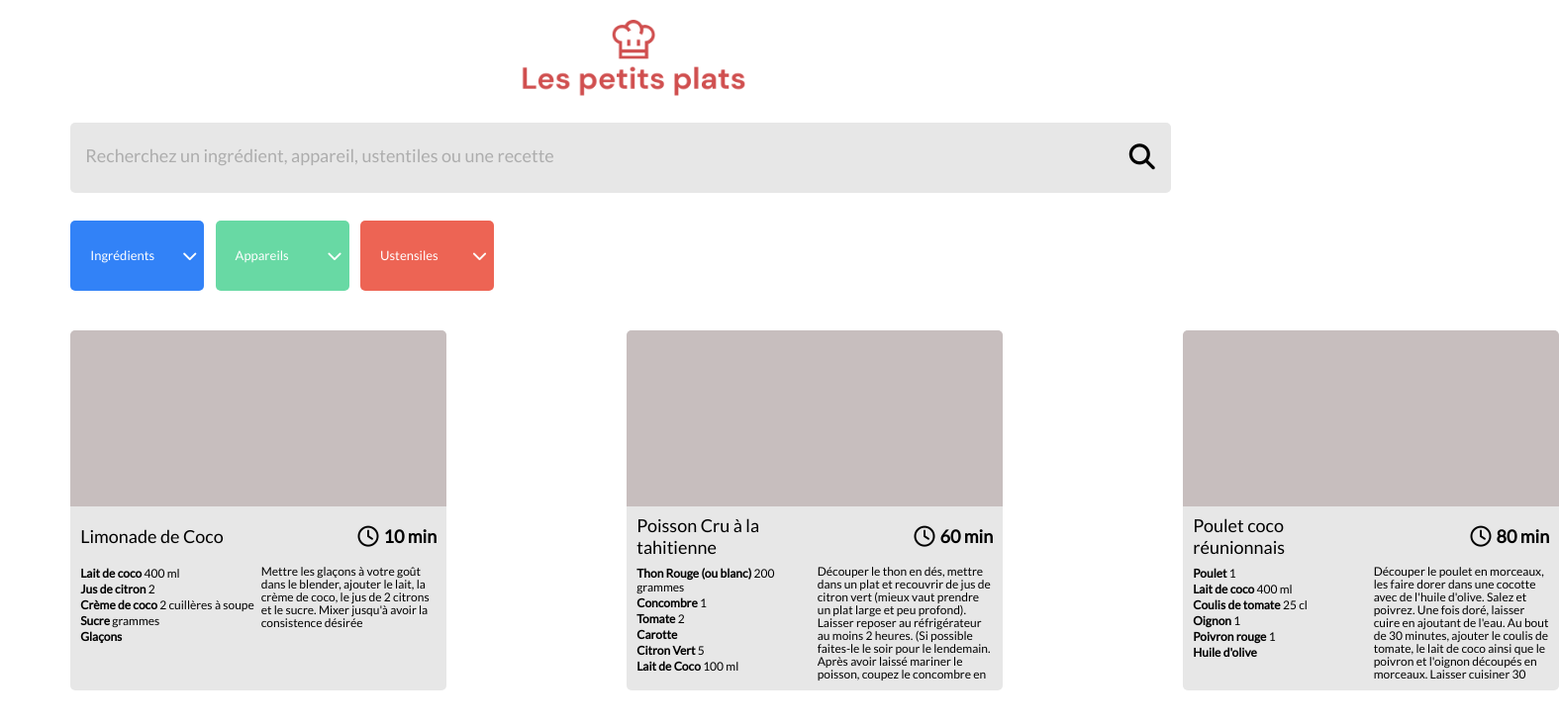
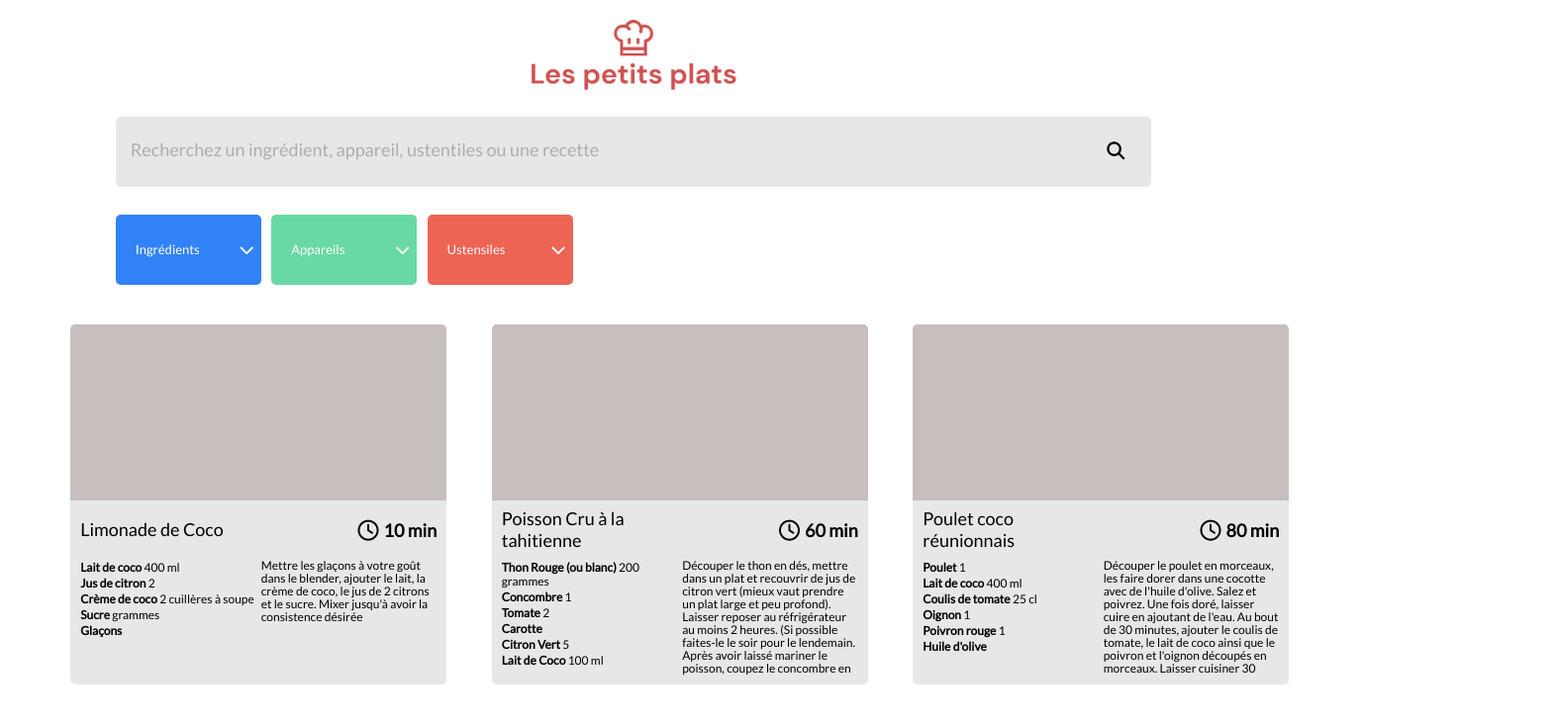
Before and after one commit to BerangerCassard/BerangerCassard.github.io, a website with bundled scripts: page index.html in a window 1280 px wide. Shown: the top 734 px of the page at 99% size, 1575 px wide, since content can reach past the window. Built offline with nearby package versions, Linux system fonts and the light colour scheme.

Commit message:
solving event the remove event listener issue

```diff
--- a/index.html
+++ b/index.html
@@ -17,7 +17,7 @@
         <img id="logo" src="src/assets/images/logo_les_petits_plats.png">
         <div class="searchBar">
             <input type="text" id="searchBar" placeholder="Recherchez un ingrédient, appareil, ustentiles ou une recette">
-            <i class="fas fa-search"></i>
+            <div class="searchBarIcon"><i class="fas fa-search"></i></div>
         </div>
         <div id="suggestions"></div>
     </header>
--- a/index.js
+++ b/index.js
@@ -248,18 +248,21 @@ fetch(recipesData)
     function clickForSuggestion(searchBar, elementsList, container, classAtt, elements, selection, box) {
         console.log('clickForSuggestion activé')
         const InputValue = searchBar.value;
+
+        function injectHTML() {
+            console.log('click for suggesion listener activé',elementsList.length)
+            // for each element
+            elementsList.forEach(element => {
+                // inject HTML
+                container.innerHTML += `<div class="suggestion ${classAtt} sketch">${element}</div>`;
+            });
+            saveElementOnClick(elements, selection, box);
+        }
+
         // if no input value in search bar
         if (!InputValue) {
             // clicking...
-            searchBar.addEventListener('click', () => {
-                console.log('click for suggesion listener activé',elementsList.length)
-                // for each element
-                elementsList.forEach(element => {
-                    // inject HTML
-                    container.innerHTML += `<div class="suggestion ${classAtt} sketch">${element}</div>`;
-                });
-                saveElementOnClick(elements, selection, box);
-            });
+            searchBar.addEventListener('click', injectHTML);
         }
     }
     function removeClickForSuggestion(searchBar, elementsList, container, classAtt, elements, selection, box) {
--- a/src/assets/styles/sass/3.Base/_base.scss
+++ b/src/assets/styles/sass/3.Base/_base.scss
@@ -5,3 +5,8 @@
   width: 90%;
   margin: auto;
 }
+
+header, .search {
+  width: 92%;
+  margin: auto;
+}
--- a/src/assets/styles/sass/4.components/_cards.scss
+++ b/src/assets/styles/sass/4.components/_cards.scss
@@ -64,6 +64,6 @@
   grid-template-columns: 1fr 1fr 1fr;
   row-gap: 45px;
   justify-items: center;
-  grid-column-gap: 16%;
+  grid-column-gap: 4%;
   margin-top: 40px;
 }
--- a/src/assets/styles/sass/4.components/_searchbar.scss
+++ b/src/assets/styles/sass/4.components/_searchbar.scss
@@ -4,10 +4,13 @@
   height: 69px;
   width: 100%;
   background-color: #E7E7E7;
-  border-radius: 5px;
+  border-radius: 5px 0 0 5px;
   border: none;
   padding-left: 15px;
-  //color: black;
+
+  &:focus {
+    outline: none;
+  }
 
   &::placeholder {
     font-size: 18px;
@@ -18,12 +21,18 @@
 .searchBar {
   display: flex;
 }
-.fa-search {
+
+.searchBarIcon{
+  background-color: #E7E7E7;
   display: flex;
   align-items: center;
-  position: relative;
-  left: -42px;
-  font-size: 26px;
+  border-radius: 0 5px 5px 0;
+  height: 71px;
+  margin-top: 15px;
+  width: 48px;
+}
+.fa-search {
+  font-size: 18px;
 }
 
 .search__tagsLists {
@@ -38,7 +47,7 @@
       color: white;
       border-radius: 5px 0 0 5px;
       padding-left: 10px;
-      width: 93px;
+      width: 105px;
       border: none;
 
       &::placeholder {
```
Also changed, not shown: src/assets/styles/css/style.css, 1 other file.
